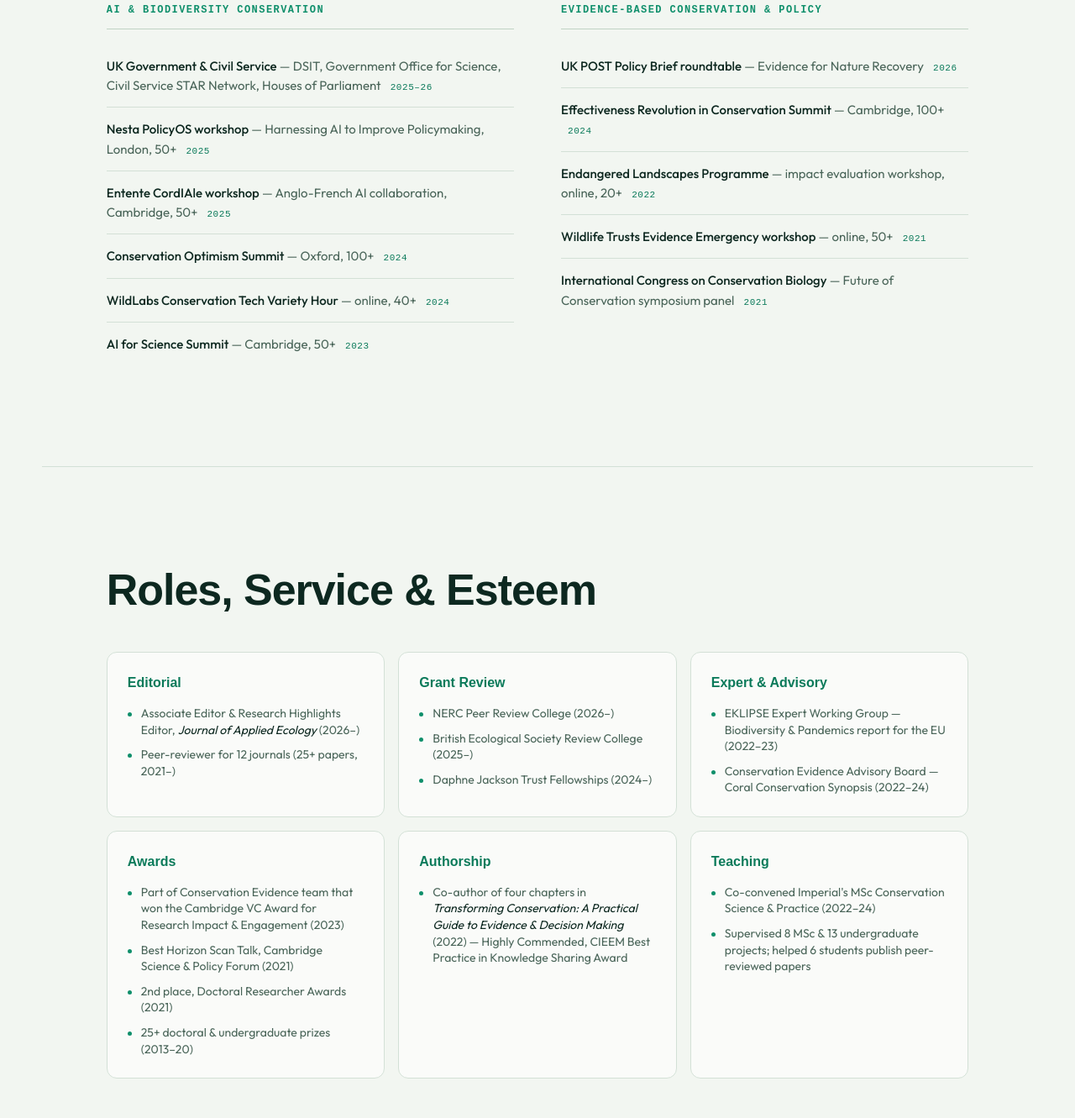
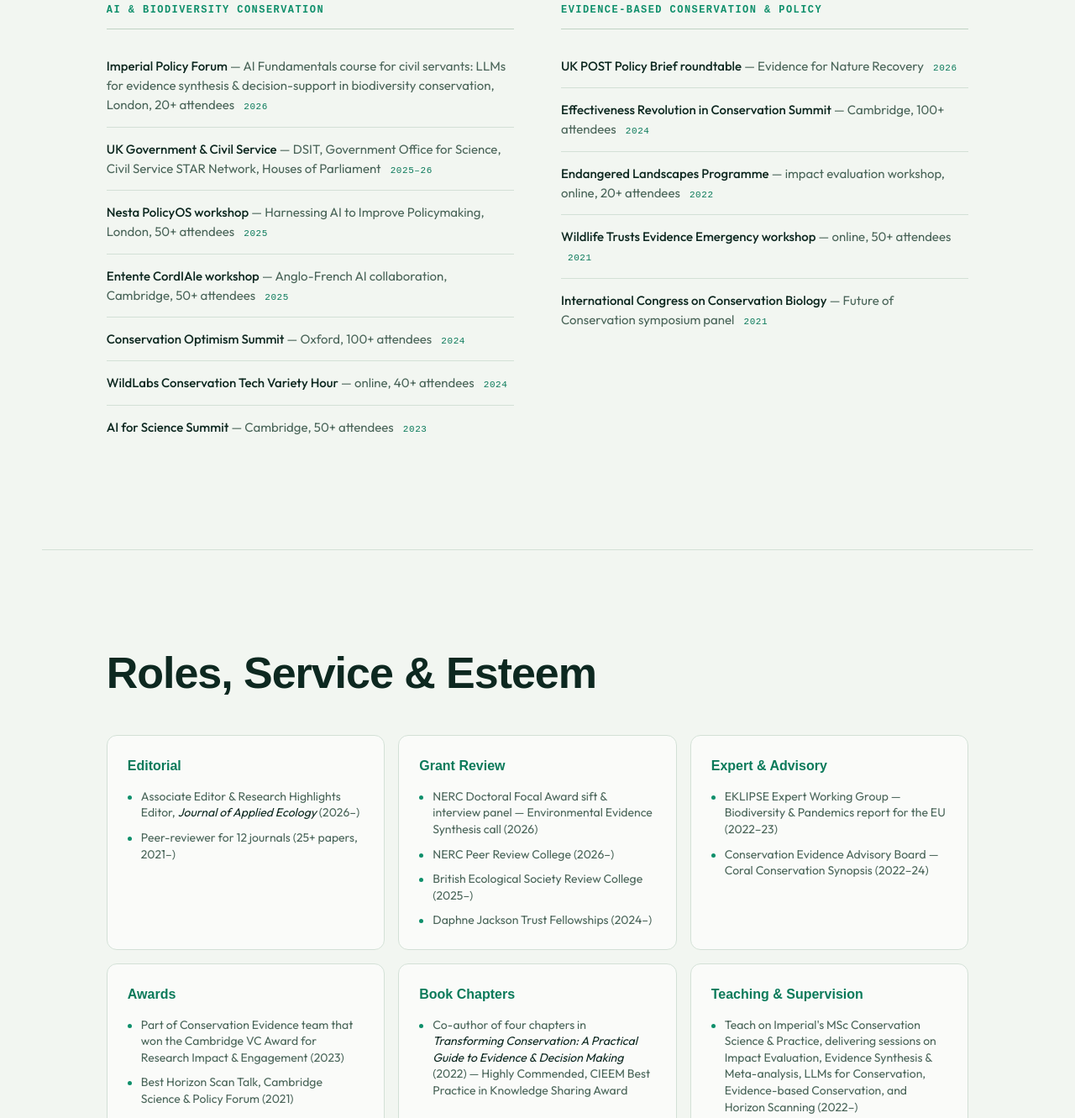
Before and after one commit to alecchristie888/alecchristie888.github.io, a plain HTML site: page index.html in a window 1280 px wide. Shown: the part 7128-8459 px from the top of the page at 84% size. Drawn offline with Linux system fonts and the light colour scheme; animation ran at ten frames a second; a web font is replaced by a local one.

Commit message:
Update talks, teaching, book chapters and grant review
- Add Imperial Policy Forum AI Fundamentals talk (2026)
- Label talk audience sizes as attendees
- Rename Teaching to Teaching & Supervision; add MSc sessions and PhD co-supervision
- Rename Authorship to Book Chapters
- Add NERC Doctoral Focal Award panel (2026)

Co-Authored-By: Claude Opus 5.5 <noreply@anthropic.com>

```diff
--- a/index.html
+++ b/index.html
@@ -225,21 +225,22 @@
     <div class="talks-col">
       <h3 class="talks-head">AI &amp; Biodiversity Conservation</h3>
       <ul class="talks">
+        <li><b>Imperial Policy Forum</b> — AI Fundamentals course for civil servants: LLMs for evidence synthesis &amp; decision-support in biodiversity conservation, London, 20+ attendees <span class="t-meta">2026</span></li>
         <li><b>UK Government &amp; Civil Service</b> — DSIT, Government Office for Science, Civil Service STAR Network, Houses of Parliament <span class="t-meta">2025–26</span></li>
-        <li><b>Nesta PolicyOS workshop</b> — Harnessing AI to Improve Policymaking, London, 50+ <span class="t-meta">2025</span></li>
-        <li><b>Entente CordIAle workshop</b> — Anglo-French AI collaboration, Cambridge, 50+ <span class="t-meta">2025</span></li>
-        <li><b>Conservation Optimism Summit</b> — Oxford, 100+ <span class="t-meta">2024</span></li>
-        <li><b>WildLabs Conservation Tech Variety Hour</b> — online, 40+ <span class="t-meta">2024</span></li>
-        <li><b>AI for Science Summit</b> — Cambridge, 50+ <span class="t-meta">2023</span></li>
+        <li><b>Nesta PolicyOS workshop</b> — Harnessing AI to Improve Policymaking, London, 50+ attendees <span class="t-meta">2025</span></li>
+        <li><b>Entente CordIAle workshop</b> — Anglo-French AI collaboration, Cambridge, 50+ attendees <span class="t-meta">2025</span></li>
+        <li><b>Conservation Optimism Summit</b> — Oxford, 100+ attendees <span class="t-meta">2024</span></li>
+        <li><b>WildLabs Conservation Tech Variety Hour</b> — online, 40+ attendees <span class="t-meta">2024</span></li>
+        <li><b>AI for Science Summit</b> — Cambridge, 50+ attendees <span class="t-meta">2023</span></li>
       </ul>
     </div>
     <div class="talks-col">
       <h3 class="talks-head">Evidence-based Conservation &amp; Policy</h3>
       <ul class="talks">
         <li><b>UK POST Policy Brief roundtable</b> — Evidence for Nature Recovery <span class="t-meta">2026</span></li>
-        <li><b>Effectiveness Revolution in Conservation Summit</b> — Cambridge, 100+ <span class="t-meta">2024</span></li>
-        <li><b>Endangered Landscapes Programme</b> — impact evaluation workshop, online, 20+ <span class="t-meta">2022</span></li>
-        <li><b>Wildlife Trusts Evidence Emergency workshop</b> — online, 50+ <span class="t-meta">2021</span></li>
+        <li><b>Effectiveness Revolution in Conservation Summit</b> — Cambridge, 100+ attendees <span class="t-meta">2024</span></li>
+        <li><b>Endangered Landscapes Programme</b> — impact evaluation workshop, online, 20+ attendees <span class="t-meta">2022</span></li>
+        <li><b>Wildlife Trusts Evidence Emergency workshop</b> — online, 50+ attendees <span class="t-meta">2021</span></li>
         <li><b>International Congress on Conservation Biology</b> — Future of Conservation symposium panel <span class="t-meta">2021</span></li>
       </ul>
     </div>
@@ -262,6 +263,7 @@
     <div class="role-card">
       <h3>Grant Review</h3>
       <ul>
+        <li>NERC Doctoral Focal Award sift &amp; interview panel — Environmental Evidence Synthesis call (2026)</li>
         <li>NERC Peer Review College (2026–)</li>
         <li>British Ecological Society Review College (2025–)</li>
         <li>Daphne Jackson Trust Fellowships (2024–)</li>
@@ -284,15 +286,17 @@
       </ul>
     </div>
     <div class="role-card">
-      <h3>Authorship</h3>
+      <h3>Book Chapters</h3>
       <ul>
         <li>Co-author of four chapters in <i>Transforming Conservation: A Practical Guide to Evidence &amp; Decision Making</i> (2022) — Highly Commended, CIEEM Best Practice in Knowledge Sharing Award</li>
       </ul>
     </div>
     <div class="role-card">
-      <h3>Teaching</h3>
+      <h3>Teaching &amp; Supervision</h3>
       <ul>
+        <li>Teach on Imperial's MSc Conservation Science &amp; Practice, delivering sessions on Impact Evaluation, Evidence Synthesis &amp; Meta-analysis, LLMs for Conservation, Evidence-based Conservation, and Horizon Scanning (2022–)</li>
         <li>Co-convened Imperial's MSc Conservation Science &amp; Practice (2022–24)</li>
+        <li>Co-supervised 1 PhD student</li>
         <li>Supervised 8 MSc &amp; 13 undergraduate projects; helped 6 students publish peer-reviewed papers</li>
       </ul>
     </div>
```
